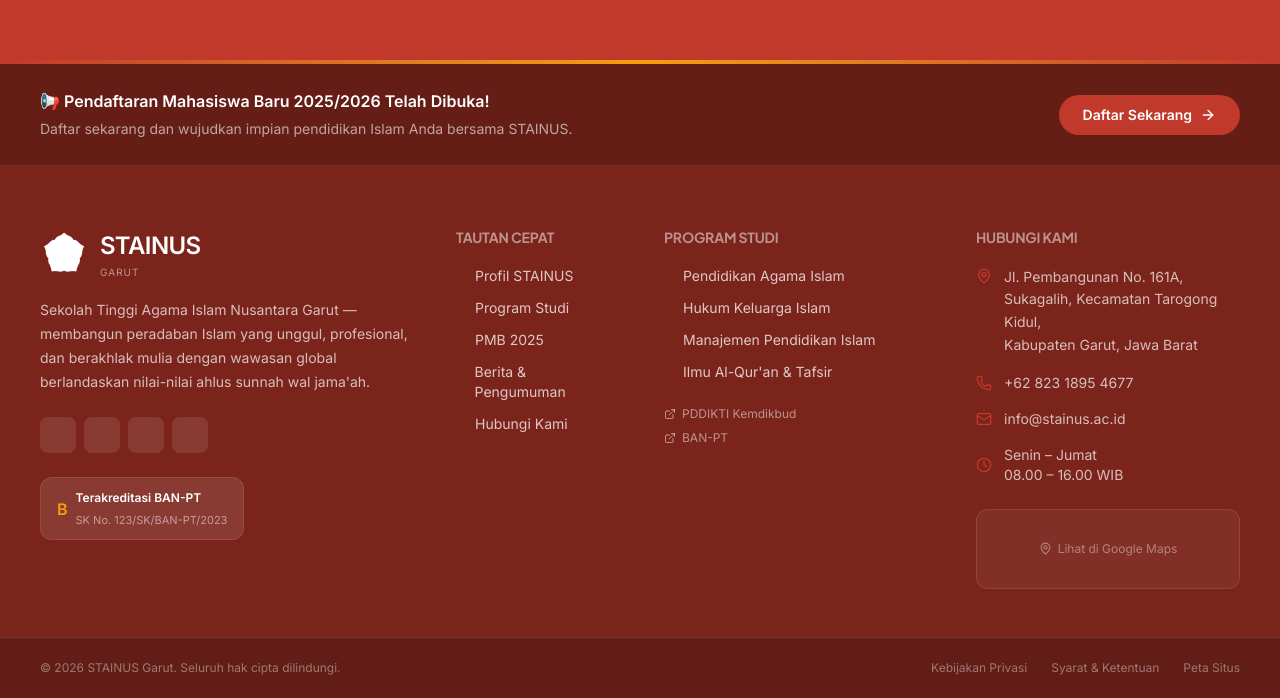
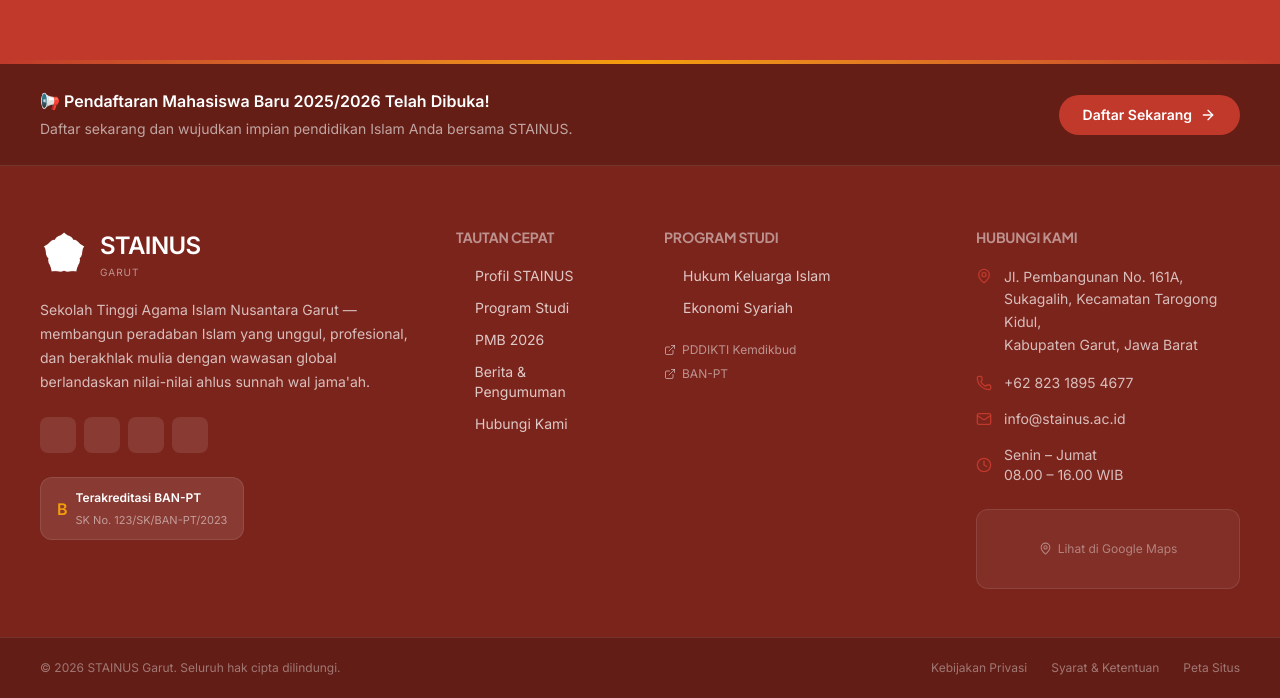
Before and after one commit to mirzajebret/stainus, a Next.js app: page /profile in a window 1280 px wide. Shown: the part 2344-3042 px from the top of the page. Built offline with nearby package versions, Linux system fonts and the light colour scheme.

Commit message:
Update Footer.tsx

```diff
--- a/src/components/layout/Footer.tsx
+++ b/src/components/layout/Footer.tsx
@@ -43,16 +43,14 @@
 const quickLinks = [
   { href: '/profile', label: 'Profil STAINUS' },
   { href: '/programs', label: 'Program Studi' },
-  { href: '/admissions', label: 'PMB 2025' },
+  { href: '/admissions', label: 'PMB 2026' },
   { href: '/news', label: 'Berita & Pengumuman' },
   { href: '/contact', label: 'Hubungi Kami' },
 ];
 
 const programs = [
-  { href: '/programs#pai', label: 'Pendidikan Agama Islam' },
   { href: '/programs#hki', label: 'Hukum Keluarga Islam' },
-  { href: '/programs#mpi', label: 'Manajemen Pendidikan Islam' },
-  { href: '/programs#ips', label: 'Ilmu Al-Qur\'an & Tafsir' },
+  { href: '/programs#mpi', label: 'Ekonomi Syariah' },
 ];
 
 
```
